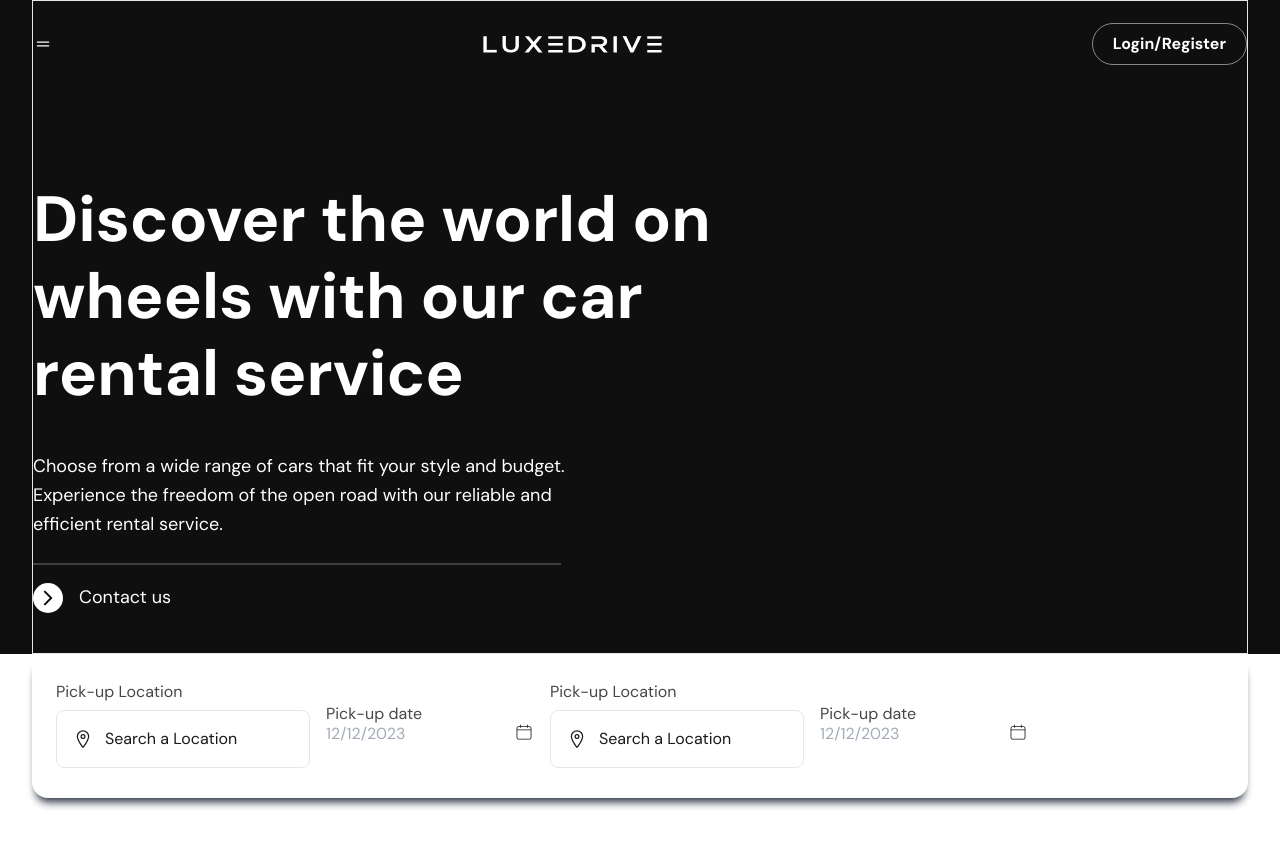
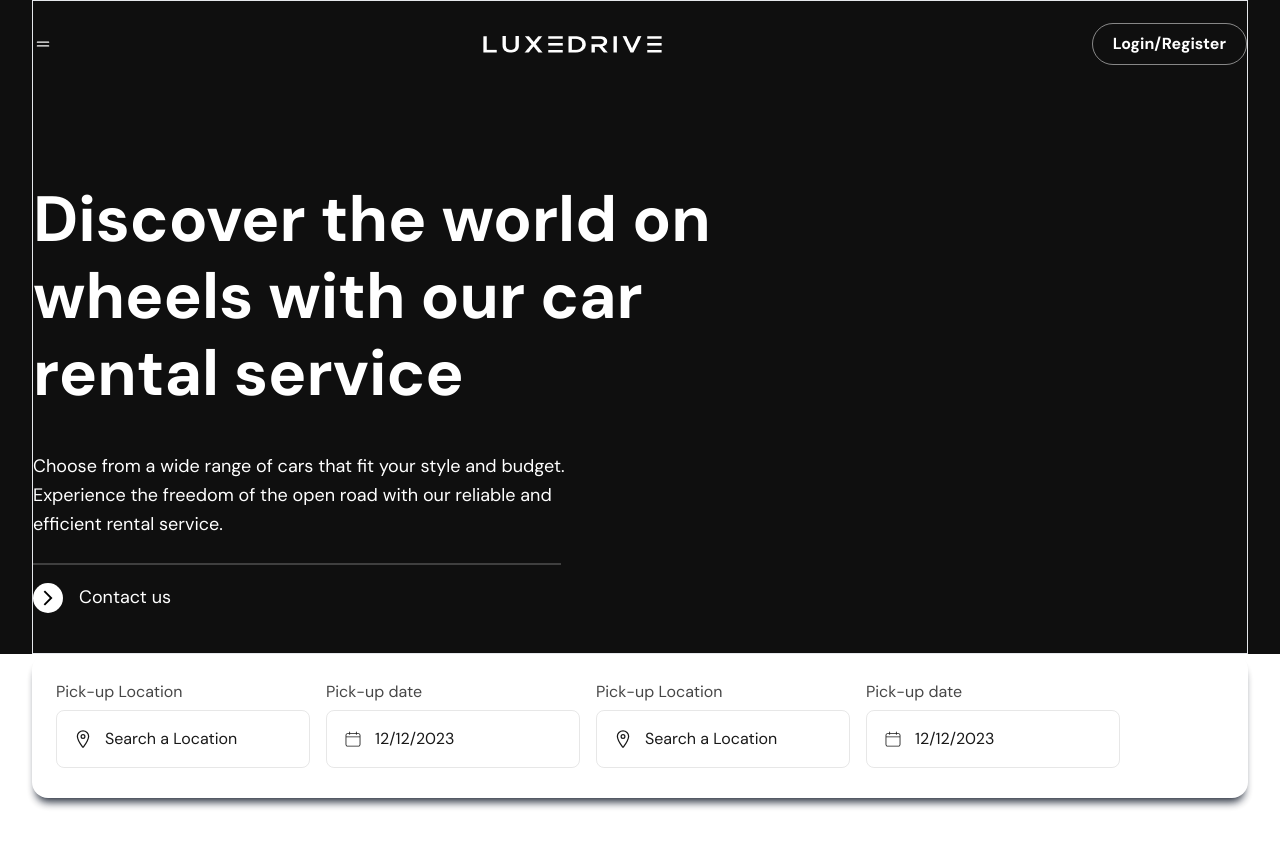
Before and after one commit to Muhammad-Aman1718/car-rental-managment-dashboard, a Next.js app: page / in a window 1280 px wide. Shown: the top 848 px of the page. Built offline with nearby package versions, Linux system fonts and the light colour scheme.

Commit message:
working on design

```diff
--- a/src/app/page.tsx
+++ b/src/app/page.tsx
@@ -4,6 +4,8 @@ import Link from "next/link";
 import HeadingLogo from "../../public/assets/home/Heading.png";
 import { IoReorderTwoOutline } from "react-icons/io5";
 import { MdOutlineArrowForwardIos } from "react-icons/md";
+import { IoLocationOutline } from "react-icons/io5";
+import { CiCalendar } from "react-icons/ci";
 import MainContainer from "@/components/home/MainContainer";
 import FindVehicleInput from "@/components/inputs/FindVehicleInput";
 
@@ -44,8 +46,28 @@ const Home = () => {
         </MainContainer>
       </div>
       <MainContainer className=" flex items-center gap-x-4 rounded-[16px] px-6 py-[30px] opacity-90 bg-white shadow-[0_8px_8px_-4px_#101828]  ">
-        <FindVehicleInput />
-        <FindVehicleInput />
+        <FindVehicleInput
+          title="Pick-up Location"
+          placeholder="Search a Location"
+          icon={<IoLocationOutline className="w-5 h-5 text-black  " />}
+        />
+        <FindVehicleInput
+          title="Pick-up date"
+          placeholder="12/12/2023"
+          icon={<CiCalendar className="w-5 h-5 text-black   " />}
+        />
+
+        <FindVehicleInput
+          title="Pick-up Location"
+          placeholder="Search a Location"
+          icon={<IoLocationOutline className="w-5 h-5 text-black  " />}
+        />
+        <FindVehicleInput
+          title="Pick-up date"
+          placeholder="12/12/2023"
+          icon={<CiCalendar className="w-5 h-5 text-black   " />}
+        />
+
       </MainContainer>
     </div>
   );
--- a/src/components/inputs/FindVehicleInput.tsx
+++ b/src/components/inputs/FindVehicleInput.tsx
@@ -1,6 +1,4 @@
 import React, { JSX } from "react";
-import { IoLocationOutline } from "react-icons/io5";
-import { CiCalendar } from "react-icons/ci";
 
 interface FindVehicleInputPropsTypes {
   title?: string;
@@ -8,29 +6,33 @@ interface FindVehicleInputPropsTypes {
   icon?: JSX.Element;
 }
 
-const FindVehicleInput = () => {
+const FindVehicleInput: React.FC<FindVehicleInputPropsTypes> = ({
+  title,
+  placeholder,
+  icon,
+}) => {
   return (
     <div className=" flex items-center gap-x-4 ">
       <div className="flex flex-col ">
         <h3 className="opacity-80 leading-[100%] mb-[10px] ">
-          Pick-up Location
+          {title}
         </h3>
         <div className="  border border-[#0000001A] flex items-center gap-x-3 p-4 rounded-lg   ">
-          <IoLocationOutline className="w-5 h-5 text-black  " />
+          {icon}
           <input
             type="text"
-            placeholder="Search a Location"
+            placeholder={placeholder}
             className=" placeholder:text-black placeholder:leading-[24px] "
           />
         </div>
       </div>
-      <div>
-        <h3 className=" opacity-80 leading-[100%] ">Pick-up date</h3>
+      {/* <div>
+        <h3 className=" opacity-80 leading-[100%] "></h3>
         <div className=" flex">
           <input type="text" placeholder="12/12/2023" />
           <CiCalendar className="w-5 h-5 text-black   " />
         </div>
-      </div>
+      </div> */}
     </div>
   );
 };
```
